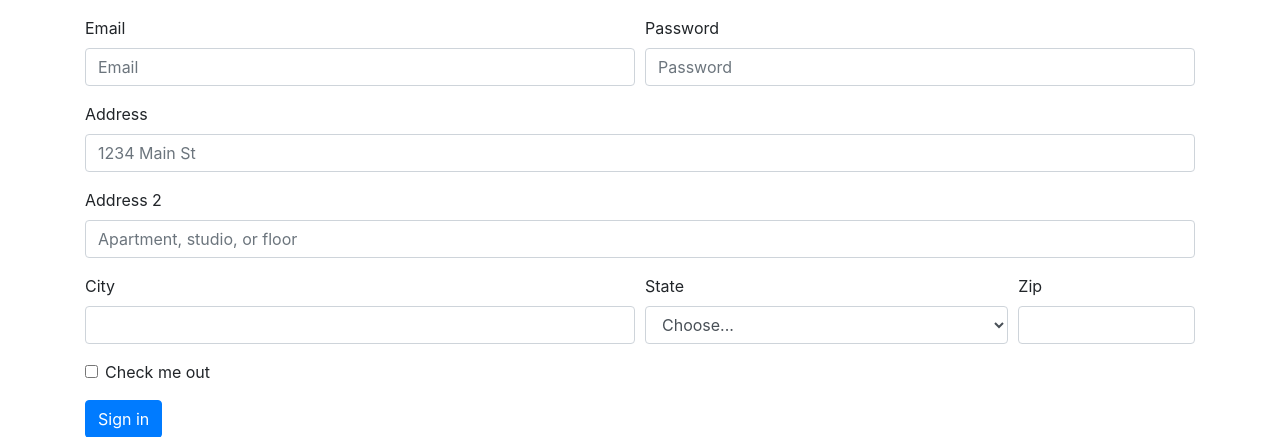
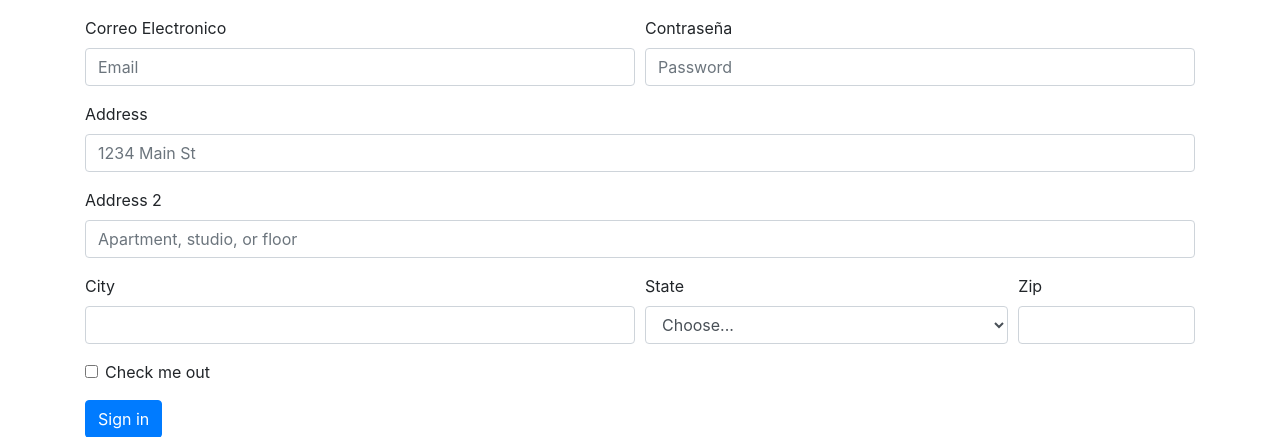
Before and after one commit to Poli-Integracion-Continua/laborico, a PHP site: page /registro.php in a window 1280 px wide. Shown: the part 56-493 px from the top of the page. Run offline with PHP 8.4, Linux system fonts and the light colour scheme.

Commit message:
Se realizan cambios al archivo registro

```diff
--- a/registro.php
+++ b/registro.php
@@ -6,11 +6,11 @@
 <form>
   <div class="form-row">
     <div class="form-group col-md-6">
-      <label for="inputEmail4">Email</label>
+      <label for="inputEmail4">Correo Electronico</label>
       <input type="email" class="form-control" id="inputEmail4" placeholder="Email">
     </div>
     <div class="form-group col-md-6">
-      <label for="inputPassword4">Password</label>
+      <label for="inputPassword4">Contraseña</label>
       <input type="password" class="form-control" id="inputPassword4" placeholder="Password">
     </div>
   </div>
```
